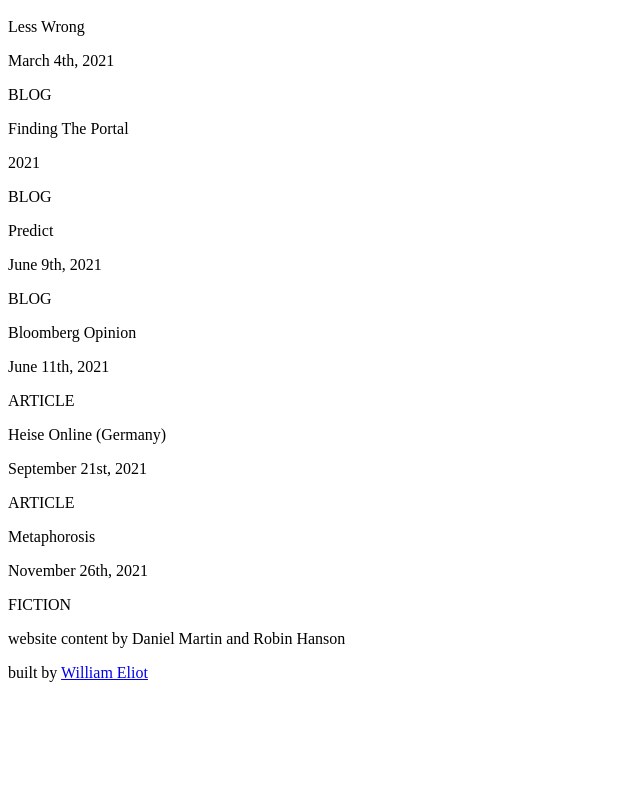
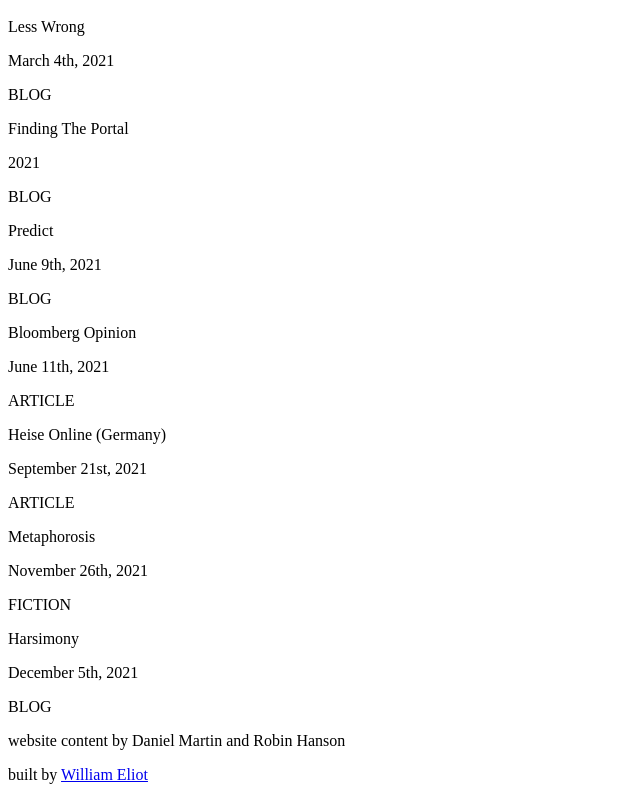
Before and after one commit to 65536william/grabby-aliens, a Next.js app: page /coverage in a window 1280 px wide. Shown: the part 799-1599 px from the top of the page, without its empty margins (0-640 px from the left). Before the commit the page ends 1497 px from the top, so only its background shows below. Built offline with nearby package versions, Linux system fonts and the light colour scheme.

Commit message:
add harsimony

```diff
--- a/pages/coverage.js
+++ b/pages/coverage.js
@@ -81,6 +81,12 @@
     date: "November 26th, 2021",
     tags: ["fiction"],
   },
+  {
+    text: "Harsimony",
+    link: "https://harsimony.wordpress.com/2021/12/05/implications-of-the-grabby-aliens-model/",
+    date: "December 5th, 2021",
+    tags: ["blog"],
+  },
 ];
 
 const CoveragePage = () => (
```
